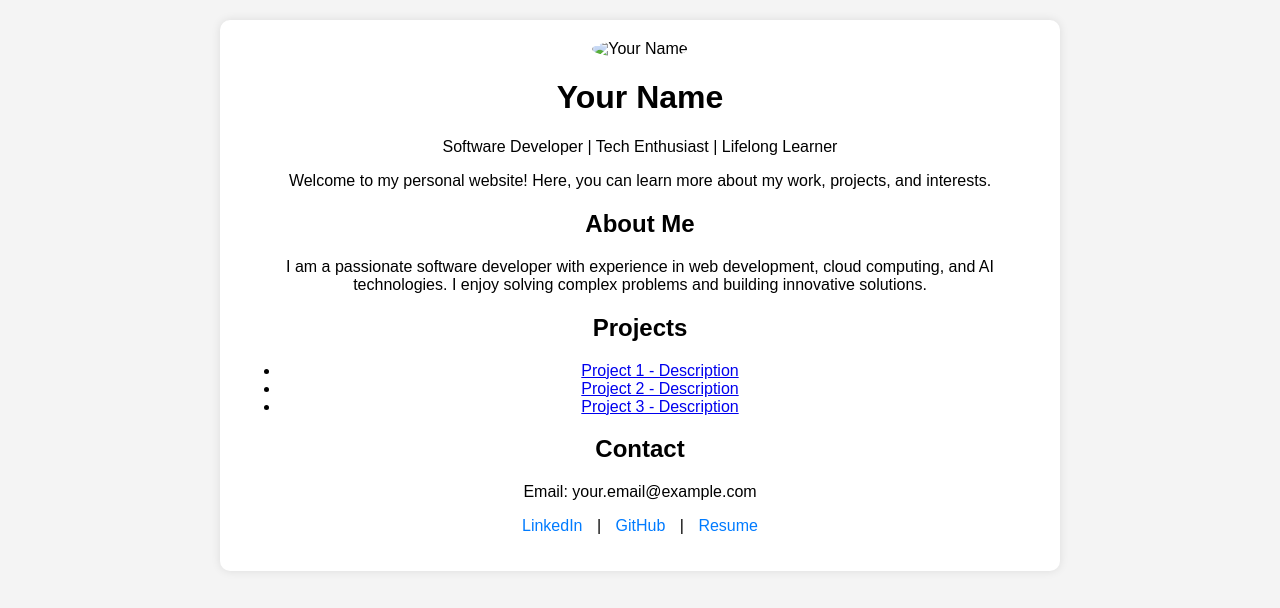
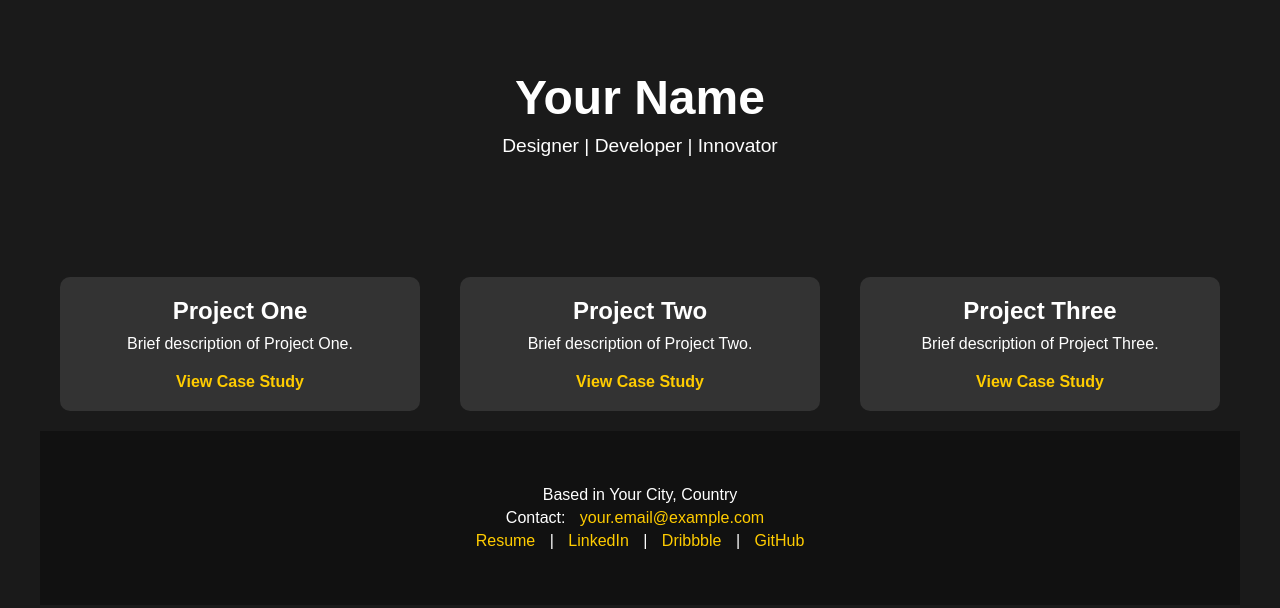
Before and after one commit to charlesshields/cshieldsdev, a website: page index.html in a window 1280 px wide. Drawn offline with Linux system fonts and the light colour scheme.

Commit message:
new homepage

```diff
--- a/index.html
+++ b/index.html
@@ -3,59 +3,115 @@
 <head>
     <meta charset="UTF-8">
     <meta name="viewport" content="width=device-width, initial-scale=1.0">
-    <title>Home - Your Name</title>
+    <title>Your Name - Product Designer</title>
     <style>
         body {
-            font-family: Arial, sans-serif;
             margin: 0;
-            padding: 20px;
-            text-align: center;
-            background-color: #f4f4f4;
+            padding: 0;
+            font-family: 'Arial', sans-serif;
+            background-color: #1a1a1a;
+            color: #fff;
+            overflow-x: hidden;
         }
         .container {
-            max-width: 800px;
-            margin: auto;
-            background: white;
+            max-width: 1200px;
+            margin: 0 auto;
             padding: 20px;
+        }
+        header {
+            text-align: center;
+            padding: 50px 20px;
+        }
+        header h1 {
+            font-size: 3em;
+            margin: 0;
+        }
+        header p {
+            font-size: 1.2em;
+            margin: 10px 0 0;
+        }
+        .case-studies {
+            display: flex;
+            flex-wrap: wrap;
+            justify-content: space-around;
+            margin-top: 50px;
+        }
+        .case-study {
+            background-color: #333;
             border-radius: 10px;
-            box-shadow: 0 0 10px rgba(0, 0, 0, 0.1);
+            margin: 20px;
+            padding: 20px;
+            flex: 1 1 calc(33% - 40px);
+            box-sizing: border-box;
+            text-align: center;
         }
-        .profile-img {
-            width: 150px;
-            height: 150px;
-            border-radius: 50%;
+        .case-study h2 {
+            font-size: 1.5em;
+            margin: 0 0 10px;
         }
-        .social-links a {
+        .case-study p {
+            font-size: 1em;
+            margin: 0 0 20px;
+        }
+        .case-study a {
+            color: #ffcc00;
+            text-decoration: none;
+            font-weight: bold;
+        }
+        .case-study a:hover {
+            text-decoration: underline;
+        }
+        footer {
+            text-align: center;
+            padding: 50px 20px;
+            background-color: #111;
+        }
+        footer p {
+            margin: 5px 0;
+        }
+        footer a {
+            color: #ffcc00;
+            text-decoration: none;
             margin: 0 10px;
-            text-decoration: none;
-            color: #007BFF;
         }
-        .social-links a:hover {
+        footer a:hover {
             text-decoration: underline;
         }
     </style>
 </head>
 <body>
     <div class="container">
-        <img src="profile.jpg" alt="Your Name" class="profile-img">
-        <h1>Your Name</h1>
-        <p>Software Developer | Tech Enthusiast | Lifelong Learner</p>
-        <p>Welcome to my personal website! Here, you can learn more about my work, projects, and interests.</p>
-        <h2>About Me</h2>
-        <p>I am a passionate software developer with experience in web development, cloud computing, and AI technologies. I enjoy solving complex problems and building innovative solutions.</p>
-        <h2>Projects</h2>
-        <ul>
-            <li><a href="#">Project 1 - Description</a></li>
-            <li><a href="#">Project 2 - Description</a></li>
-            <li><a href="#">Project 3 - Description</a></li>
-        </ul>
-        <h2>Contact</h2>
-        <p>Email: your.email@example.com</p>
-        <p class="social-links">
-            <a href="https://linkedin.com/in/yourname">LinkedIn</a> |
-            <a href="https://github.com/yourname">GitHub</a> |
-            <a href="resume.html">Resume</a>
-        </p>
+        <header>
+            <h1>Your Name</h1>
+            <p>Designer | Developer | Innovator</p>
+        </header>
+        <section class="case-studies">
+            <div class="case-study">
+                <h2>Project One</h2>
+                <p>Brief description of Project One.</p>
+                <a href="#">View Case Study</a>
+            </div>
+            <div class="case-study">
+                <h2>Project Two</h2>
+                <p>Brief description of Project Two.</p>
+                <a href="#">View Case Study</a>
+            </div>
+            <div class="case-study">
+                <h2>Project Three</h2>
+                <p>Brief description of Project Three.</p>
+                <a href="#">View Case Study</a>
+            </div>
+        </section>
+        <footer>
+            <p>Based in Your City, Country</p>
+            <p>Contact: <a href="mailto:your.email@example.com">your.email@example.com</a></p>
+            <p>
+                <a href="resume.html">Resume</a> |
+                <a href="https://linkedin.com/in/yourprofile">LinkedIn</a> |
+                <a href="https://dribbble.com/yourprofile">Dribbble</a> |
+                <a href="https://github.com/yourprofile">GitHub</a>
+            </p>
+        </footer>
     </div>
 </body>
 </html>
```
